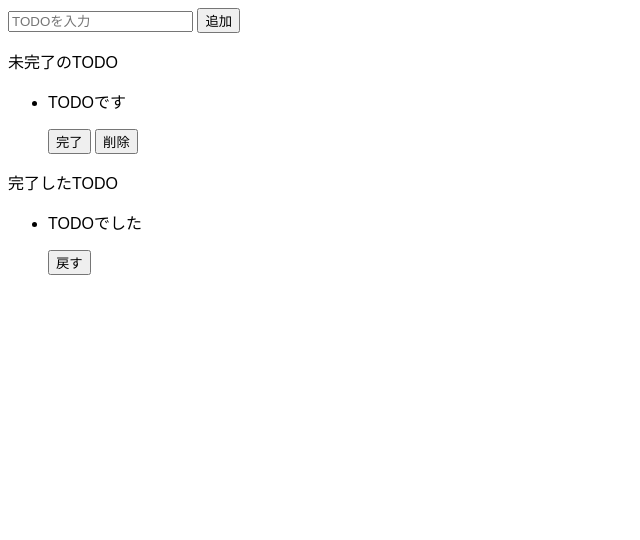
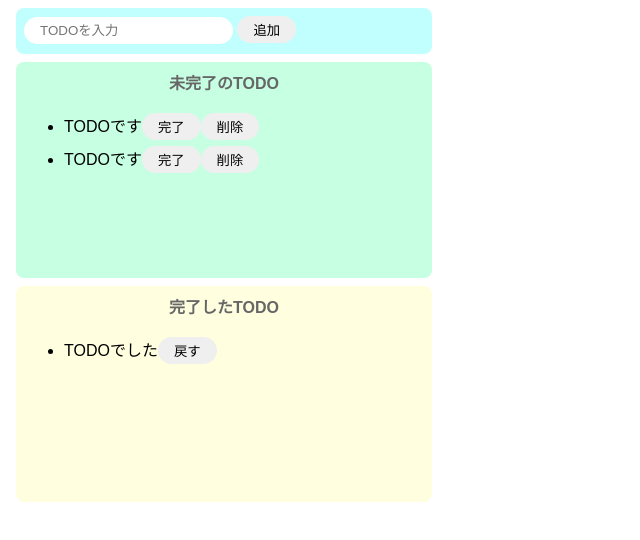
Before and after one commit to Komatsu7777777/TODO, a website built with Parcel: page index.html in a window 1280 px wide. Shown: the whole page, without its empty margins (0-640 px from the left). Built offline with nearby package versions, Linux system fonts and the light colour scheme.

Commit message:
スタイルの修正

```diff
--- a/index.html
+++ b/index.html
@@ -6,15 +6,22 @@
   </head>
 
   <body>
-    <div>
+    <div class="input-area">
       <input placeholder="TODOを入力" 　 />
       <button>追加</button>
     </div>
-    <div>
-      <p>未完了のTODO</p>
+    <div class="incomplete-area">
+      <p class="title">未完了のTODO</p>
       <ul>
         <li>
-          <div>
+          <div class="list-low">
+            <p>TODOです</p>
+            <button>完了</button>
+            <button>削除</button>
+          </div>
+        </li>
+        <li>
+          <div class="list-low">
             <p>TODOです</p>
             <button>完了</button>
             <button>削除</button>
@@ -22,12 +29,12 @@
         </li>
       </ul>
     </div>
-    <div>
-      <p>完了したTODO</p>
+    <div class="complete-area">
+      <p class="title">完了したTODO</p>
       <p></p>
       <ul>
         <li>
-          <div>
+          <div class="list-low">
             <p>TODOでした</p>
             <button>戻す</button>
           </div>
--- a/src/styles.css
+++ b/src/styles.css
@@ -1,3 +1,62 @@
 body {
   font-family: sans-serif;
 }
+
+input {
+  border-radius: 16px;
+  border: none;
+  padding: 6px 16px;
+  outline: none;
+}
+
+button {
+  border-radius: 16px;
+  border: none;
+  padding: 4px 16px;
+}
+
+button:hover {
+  background-color: #ff7fff;
+  color: #fff;
+  cursor: pointer;
+}
+
+.input-area {
+  background-color: #c1ffff;
+  width: 400px;
+  height: 30px;
+  padding: 8px;
+  margin: 8px;
+  border-radius: 8px;
+}
+
+.incomplete-area {
+  background-color: #c6ffe2;
+  width: 400px;
+  min-height: 200px;
+  padding: 8px;
+  margin: 8px;
+  border-radius: 8px;
+}
+
+.complete-area {
+  background-color: #ffffe0;
+  width: 400px;
+  min-height: 200px;
+  padding: 8px;
+  margin: 8px;
+  border-radius: 8px;
+}
+
+.title {
+  text-align: center;
+  margin-top: 0;
+  font-weight: bold;
+  color: #666;
+}
+
+.list-low {
+  display: flex;
+  align-items: center;
+  line-height: 1px;
+}
```
